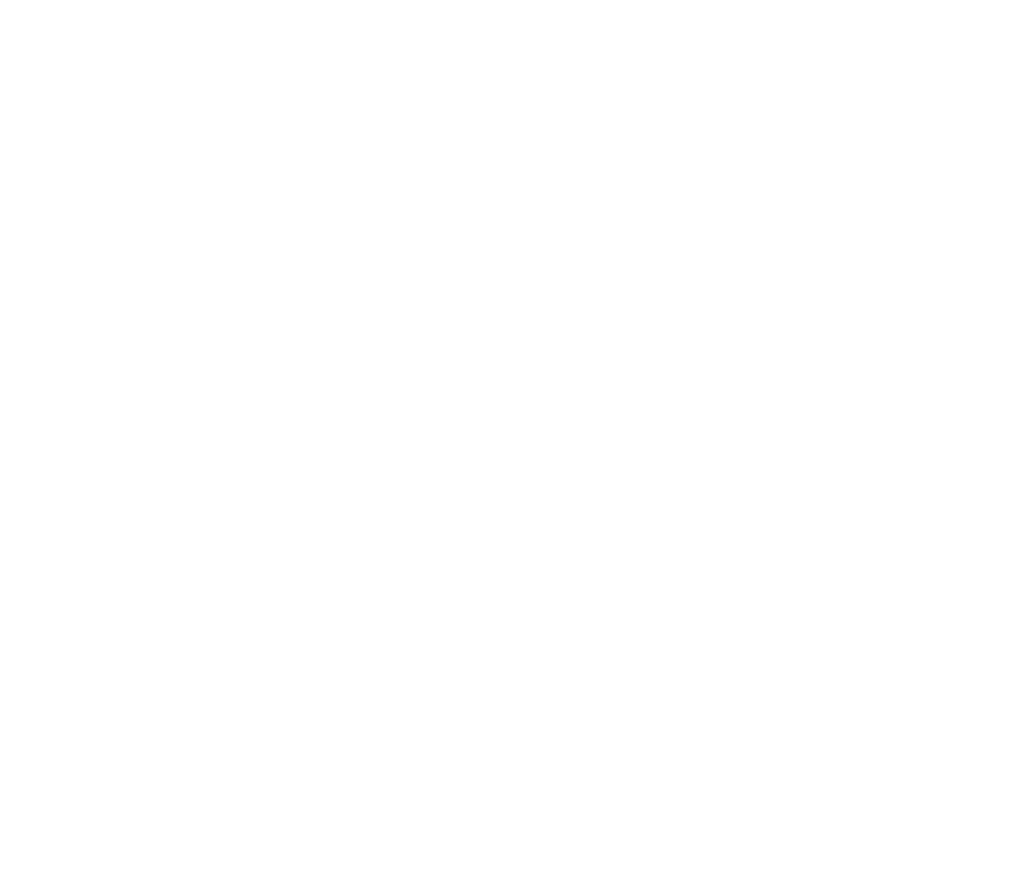
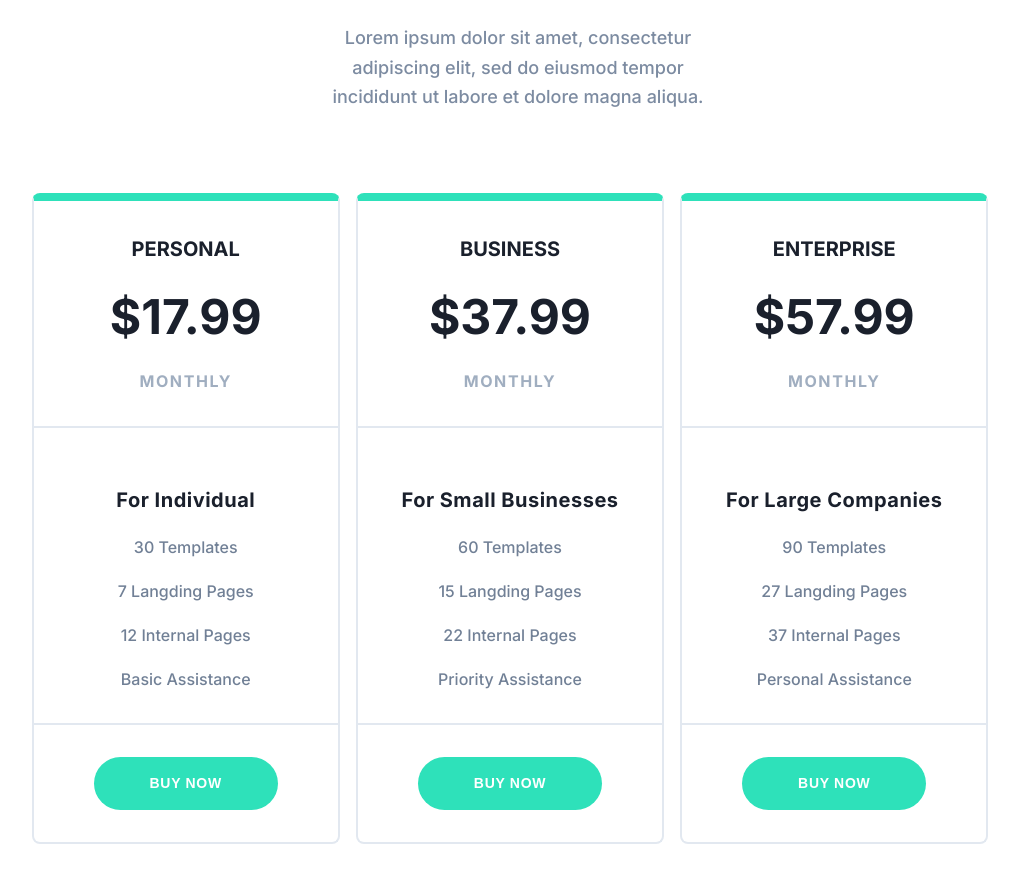
Before and after one commit to DheerajSharma404/REACT_TEMPLATE_CLONE, a React (Vite) app: page / in a window 1280 px wide. Shown: the part 4120-5003 px from the top of the page, without its empty margins (122-1141 px from the left). Before the commit the page ends 3949 px from the top, so only its background shows below. Built offline with nearby package versions, Linux system fonts and the light colour scheme.

Commit message:
Created Pricing Section.

```diff
--- a/src/App.jsx
+++ b/src/App.jsx
@@ -3,7 +3,7 @@
 import Hero from "./Hero/Hero";
 import Feature from "./Feature/Feature";
 import Work from "./Work/Work";
-
+import Pricing from "./Pricing/Pricing";
 //Styes
 import "./App.css";
 
@@ -14,6 +14,7 @@
       <Hero />
       <Feature />
       <Work />
+      <Pricing />
     </div>
   );
 }
--- /dev/null
+++ b/src/Pricing/Pricing.css
@@ -0,0 +1,97 @@
+.pricing__row {
+  width: 100%;
+  max-width: 80%;
+  margin: 0 auto;
+  text-align: center;
+  padding-block: 4em;
+}
+.pricing__subtext {
+  width: 100%;
+  max-width: 40%;
+  margin: 1em auto;
+}
+.pricing__cards {
+  display: flex;
+}
+.card {
+  display: flex;
+  flex-direction: column;
+  width: calc(100% / 3);
+  border-top: 8px solid rgb(46, 225, 186);
+  border-radius: 8px;
+  margin: 4em 1em 0 0;
+  border-bottom: 2px solid #e2e8f0;
+  border-left: 2px solid #e2e8f0;
+  border-right: 2px solid #e2e8f0;
+}
+
+.plans__div1 {
+  display: flex;
+  flex-direction: column;
+  padding: 2em 1em;
+}
+.name {
+  font-size: 1.25rem;
+  font-weight: 700;
+  line-height: 32.5px;
+  text-align: center;
+  color: #1a202c;
+}
+.price {
+  font-size: 3rem;
+  font-weight: 700;
+  line-height: 78px;
+  text-align: center;
+  color: #1a202c;
+  margin: 0.25em 0 0.25em 0;
+}
+.duration {
+  font-size: 1rem;
+  font-weight: 700;
+  letter-spacing: 1.6px;
+  line-height: 26px;
+  text-align: center;
+  color: #a0aec0;
+}
+.plans__div2 {
+  display: flex;
+  flex-direction: column;
+  border-top: 2px solid #e2e8f0;
+  border-bottom: 2px solid #e2e8f0;
+  padding: 2em 1em;
+}
+
+.feature {
+  font-size: 1rem;
+  font-weight: 500;
+  line-height: 24px;
+  text-align: center;
+  margin: 1.25em 0 0 0;
+  color: #718096;
+}
+.main-feature {
+  font-size: 1.25rem;
+  font-weight: 700;
+  letter-spacing: 0.5px;
+  line-height: 30px;
+  color: #1a202c;
+}
+.plans__div3 {
+  display: flex;
+  flex-direction: column;
+  padding: 2em 1em;
+}
+.btn {
+  background: rgb(46, 225, 186);
+  max-width: 100%;
+  margin: 0 auto;
+  font-size: 0.875rem;
+  font-weight: 700;
+  letter-spacing: 0.7px;
+  line-height: 21px;
+  text-align: center;
+  padding: 1.142em 4em;
+  border: none;
+  border-radius: 100px;
+  color: #fff;
+}
--- /dev/null
+++ b/src/Pricing/Pricing.jsx
@@ -0,0 +1,75 @@
+import React from "react";
+
+//Styles
+import "./Pricing.css";
+
+const Pricing = () => {
+  return (
+    <section id='pricing'>
+      <div className='pricing__row'>
+        <p className=' purple work__text'>PRICING</p>
+        <h2 className='work__heading'>
+          Reasonable & Flexible <span className='purple'>Plans.</span>
+        </h2>
+        <p className='work__subtext pricing__subtext'>
+          Lorem ipsum dolor sit amet, consectetur adipiscing elit, sed do
+          eiusmod tempor incididunt ut labore et dolore magna aliqua.
+        </p>
+        <div className='pricing__cards'>
+          <div className='card card1'>
+            <div className='plans__div1'>
+              <span className='name'>PERSONAL</span>
+              <span className='price'>$17.99</span>
+              <span className='duration'>MONTHLY</span>
+            </div>
+            <div className='plans__div2'>
+              <span className='feature main-feature'>For Individual</span>
+              <span className='feature'>30 Templates</span>
+              <span className='feature'>7 Langding Pages</span>
+              <span className='feature'>12 Internal Pages</span>
+              <span className='feature'>Basic Assistance</span>
+            </div>
+            <div className='plans__div3'>
+              <button className='btn plans__btn1'>BUY NOW</button>
+            </div>
+          </div>
+          <div className='card card2'>
+            <div className='plans__div1'>
+              <span className='name'>BUSINESS</span>
+              <span className='price'>$37.99</span>
+              <span className='duration'>MONTHLY</span>
+            </div>
+            <div className='plans__div2'>
+              <span className='feature main-feature'>For Small Businesses</span>
+              <span className='feature'>60 Templates</span>
+              <span className='feature'>15 Langding Pages</span>
+              <span className='feature'>22 Internal Pages</span>
+              <span className='feature'>Priority Assistance</span>
+            </div>
+            <div className='plans__div3'>
+              <button className='btn plans__btn2'>BUY NOW</button>
+            </div>
+          </div>
+          <div className='card card3'>
+            <div className='plans__div1'>
+              <span className='name'>ENTERPRISE</span>
+              <span className='price'>$57.99</span>
+              <span className='duration'>MONTHLY</span>
+            </div>
+            <div className='plans__div2'>
+              <span className='feature main-feature'>For Large Companies</span>
+              <span className='feature'>90 Templates</span>
+              <span className='feature'>27 Langding Pages</span>
+              <span className='feature'>37 Internal Pages</span>
+              <span className='feature'>Personal Assistance</span>
+            </div>
+            <div className='plans__div3'>
+              <button className='btn plans__btn3'>BUY NOW</button>
+            </div>
+          </div>
+        </div>
+      </div>
+    </section>
+  );
+};
+export default Pricing;
```
